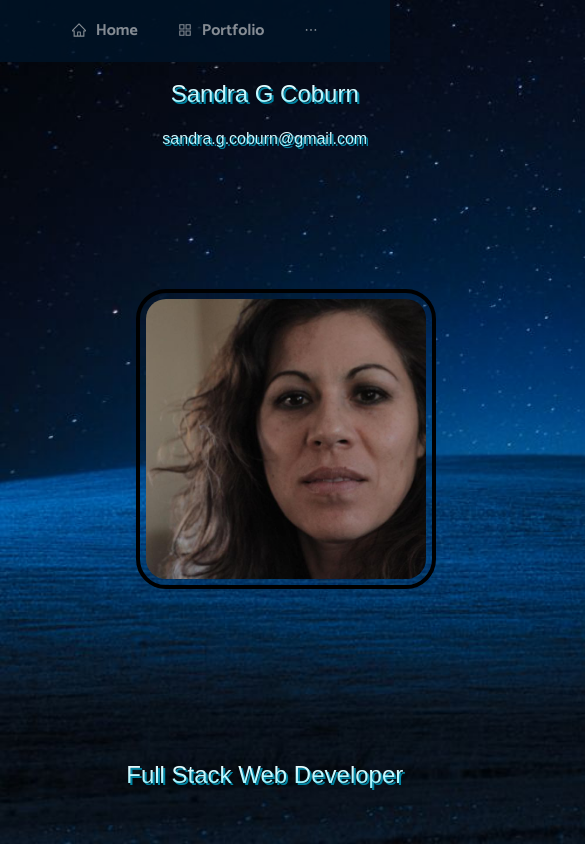
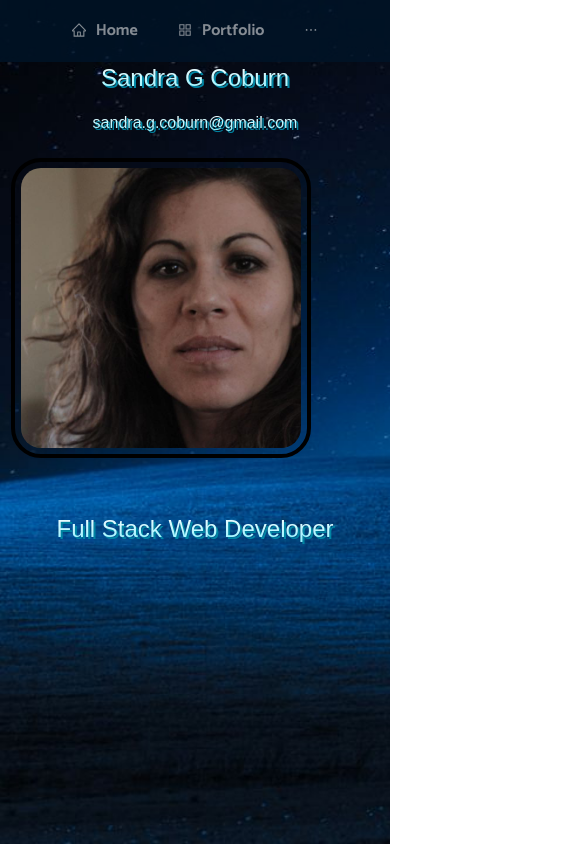
Before and after one commit to SandraCoburn/Portfolio, a React (Create React App) app in the folder portfolio/: page / in a window 390 px wide. Shown: the whole page, 585 px wide, since content can reach past the window. Built offline with nearby package versions, Linux system fonts and the light colour scheme.

Commit message:
Fixed scrolling

```diff
--- a/portfolio/src/App.styles.js
+++ b/portfolio/src/App.styles.js
@@ -25,6 +25,10 @@ export const Wrapper = styled.div`
   align-items: center;
   justify-content: center;
   padding: 10%;
+
+  .navBar {
+    font-size: 0;
+  }
 
   > p {
     color: #fff;
@@ -58,21 +62,19 @@ export const Wrapper = styled.div`
     text-align: center;
   }
   @media screen and (max-width: 500px) {
+    padding-top: 6%;
+    width: auto;
+    overflow: hidden;
     .main-pic {
       margin-left: 250px;
-      padding: 15%;
     }
-    display: flex;
-    flex-direction: column;
+
     justify-content: center;
-    padding-left: 15%;
-
     h1,
     h4 {
       margin-top: 5%;
       font-size: 1rem;
       font-weight: 200;
-      margin-left: 15%;
     }
   }
   @media screen and (max-width: 768px) {
@@ -99,7 +101,6 @@ export const Wrapper = styled.div`
   }
   img {
     width: 30%;
-
     overflow: hidden;
     padding: 2%;
     border-radius: 10%;
--- a/portfolio/src/Components/NavBar/NavBar.css
+++ b/portfolio/src/Components/NavBar/NavBar.css
@@ -13,8 +13,8 @@
 
 @media (max-width: 500px) {
   .navbar {
-    width: 40%;
-
+    font-size: 0;
+    padding: 0;
     position: absolute;
     bottom: 0;
     padding-top: 0;
```
